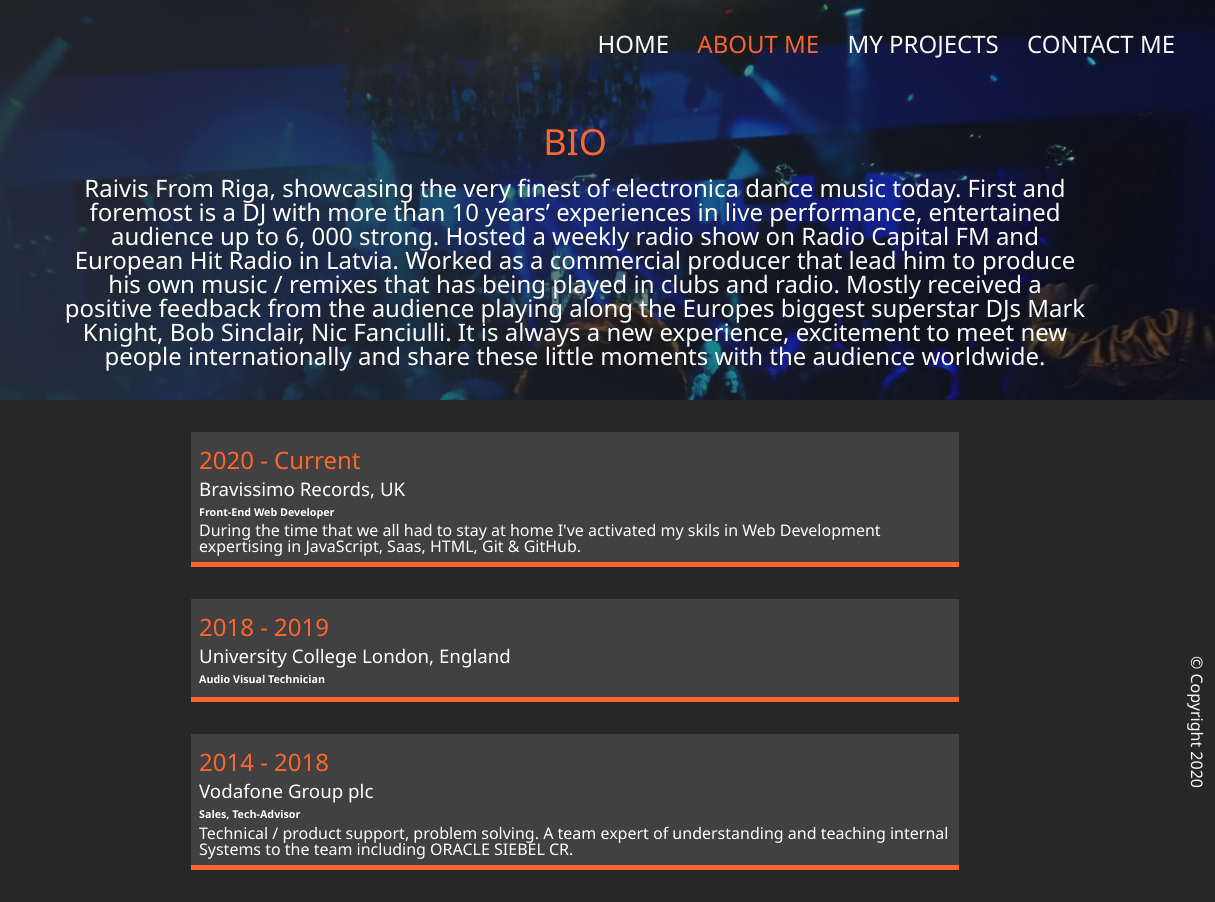
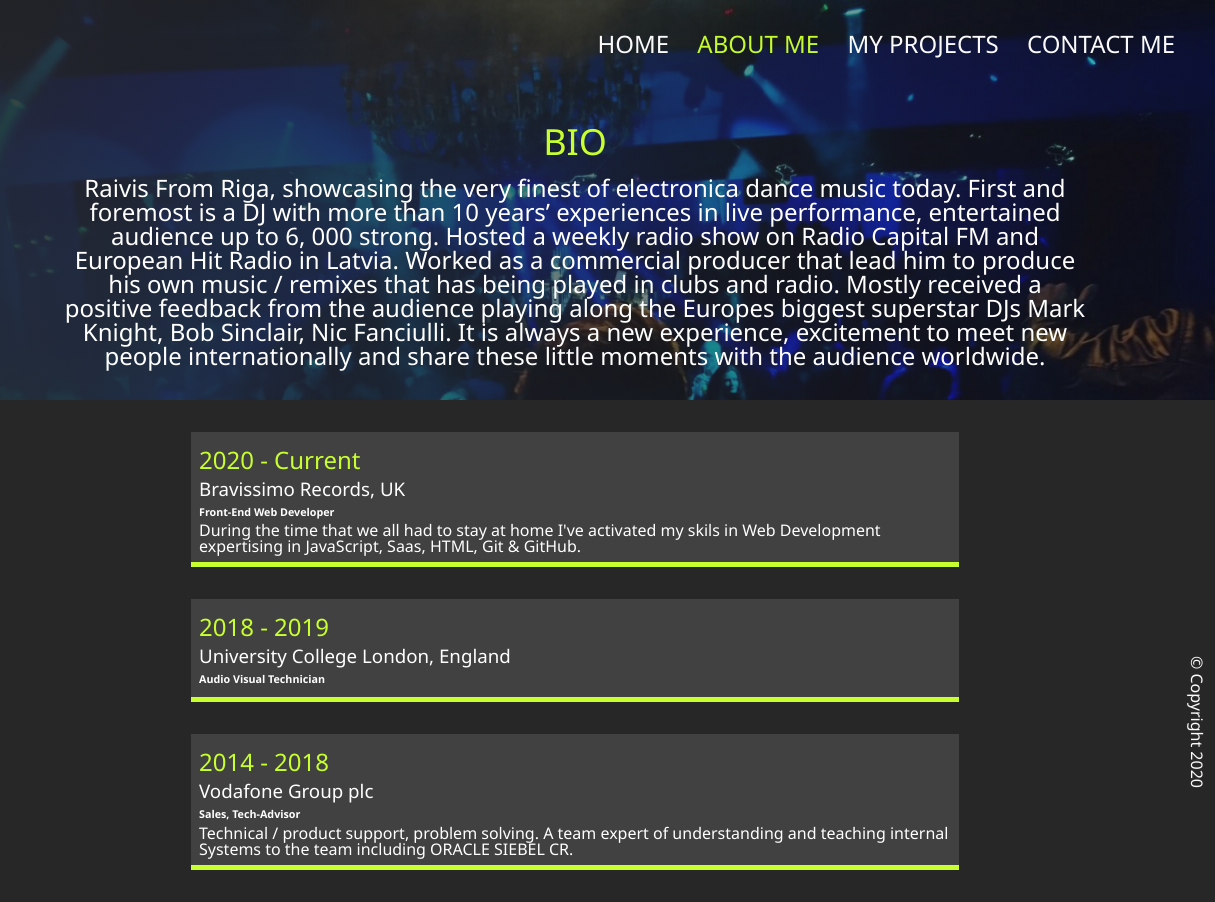
Before and after one commit to djraivis/sasscrashcourse, a website: page dist/about.html in a window 1280 px wide. Shown: the full height of the page, 65-1280 px from the left. Drawn offline with nearby package versions, Linux system fonts and the light colour scheme; files that its build step writes are made by us from their sources.

Commit message:
name change

```diff
--- a/scss/_config.scss
+++ b/scss/_config.scss
@@ -1,5 +1,5 @@
 $primary-color: #272727;
-$secondary-color: #ff652f;
+$secondary-color: #c8ff2f;
 
 * {
   box-sizing: border-box;
```
Also changed, not shown: dist/index.html.
